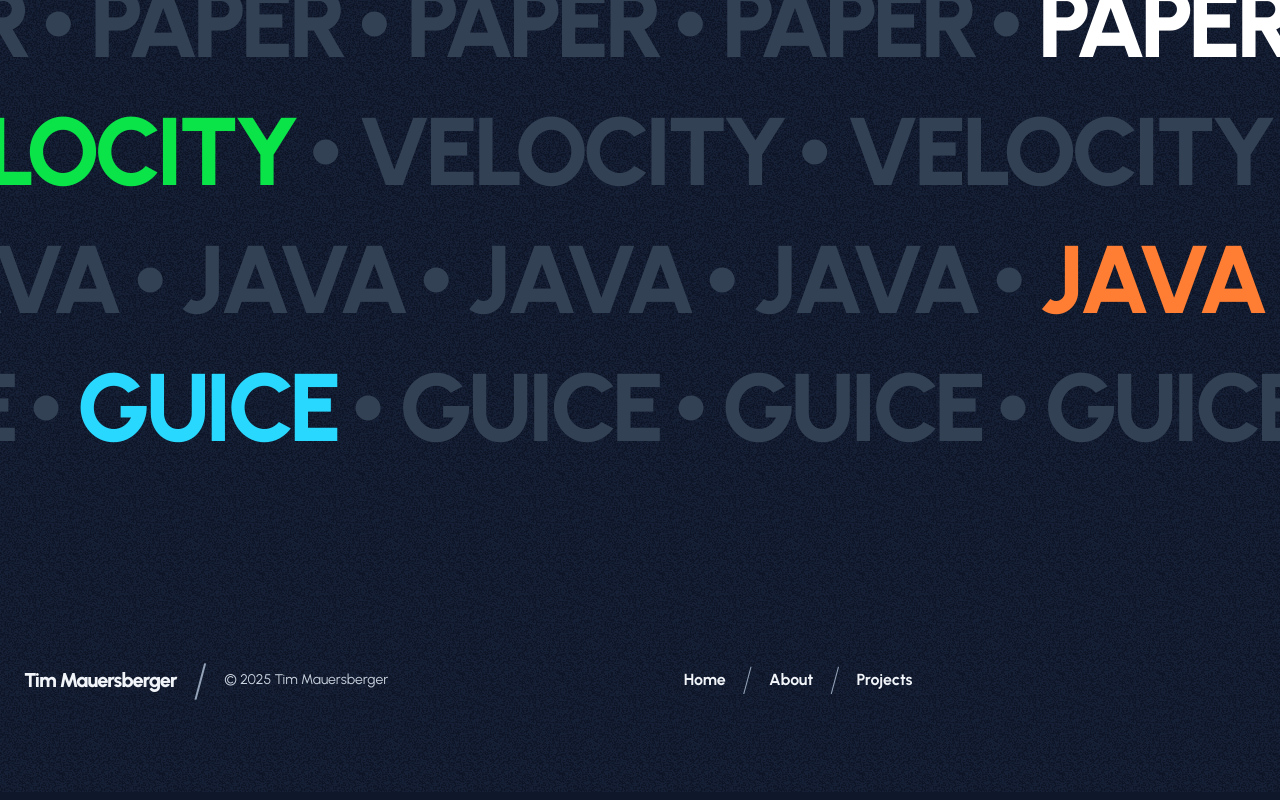
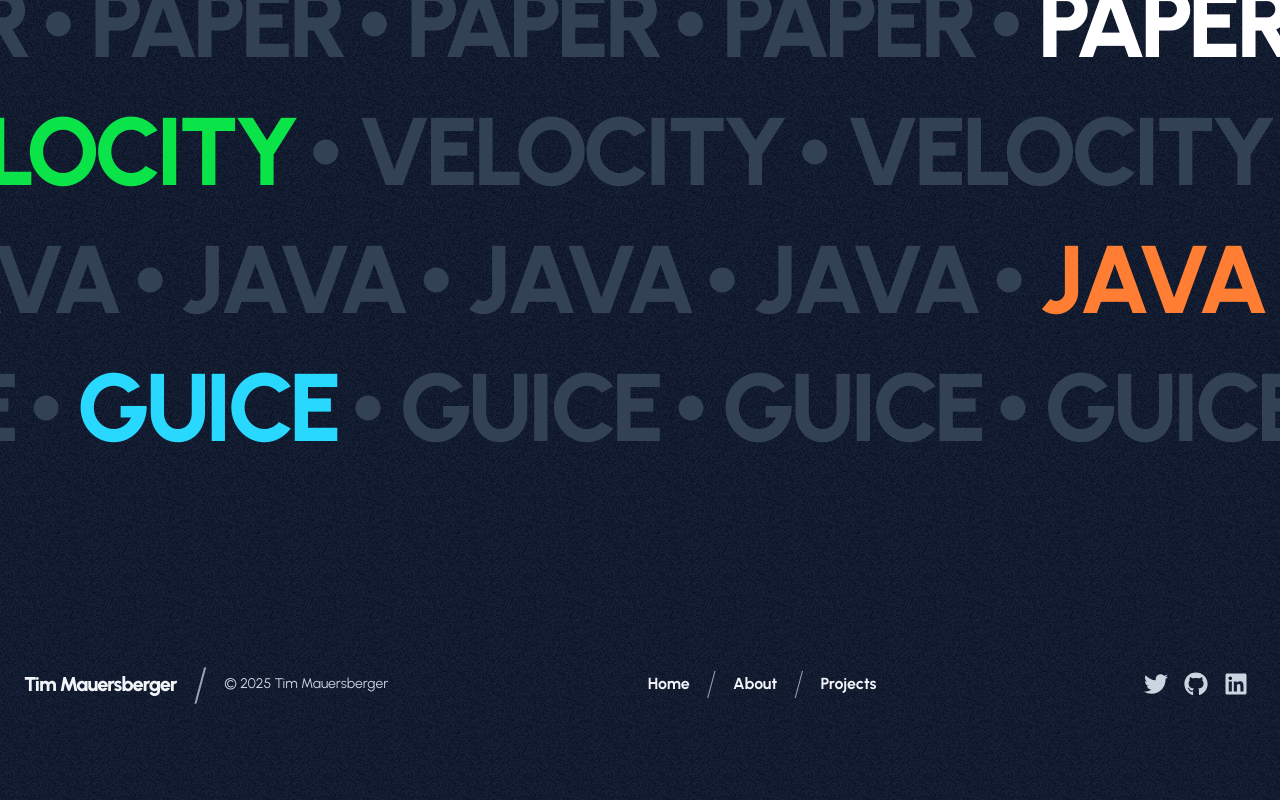
Before and after one commit to devtmxx/portfolio-website, a Next.js app: page /about in a window 1280 px wide. Shown: the part 1304-2104 px from the top of the page. Built offline with nearby package versions, Linux system fonts and the light colour scheme.

Commit message:
Fixed socials

```diff
--- a/components/canvas/model.jsx
+++ b/components/canvas/model.jsx
@@ -15,9 +15,9 @@
 
   const handleClick = () => {
     gsap.to(meshRef.current.rotation, {
-      y: `+=${gsap.utils.random(1, 2)}`,
+      y: `+=2`,
       duration: 1.3,
-      ease: "power1.out",
+      ease: "elastic.out(1,0.3)",
     });
   };
 
--- a/components/footer.tsx
+++ b/components/footer.tsx
@@ -55,9 +55,30 @@
         </nav>
 
         <div className="socials inline-flex justify-center sm:justify-end">
-          {github && <SocialItem data={github} />}
-          {twitter && <SocialItem data={twitter} />}
-          {linkedin && <SocialItem data={linkedin} />}
+          {github && (
+            <SocialItem
+              label={github.label}
+              href={github.href}
+              name={github.name}
+              icon={github.icon}
+            />
+          )}
+          {twitter && (
+            <SocialItem
+              label={twitter.label}
+              href={twitter.href}
+              name={twitter.name}
+              icon={twitter.icon}
+            />
+          )}
+          {linkedin && (
+            <SocialItem
+              label={linkedin.label}
+              href={linkedin.href}
+              name={linkedin.name}
+              icon={linkedin.icon}
+            />
+          )}
         </div>
       </div>
     </Bounded>
--- a/components/social-item.tsx
+++ b/components/social-item.tsx
@@ -1,18 +1,23 @@
-import { Social } from "@/constants";
 import Link from "next/link";
 import React from "react";
+import { IconType } from "react-icons";
 
 type SocialItemProps = {
-  data: Social;
+  label: string;
+  href: string;
+  name: string;
+  icon: IconType;
 };
 
-const SocialItem = ({ data }: SocialItemProps) => {
+const SocialItem = ({ label, href, name, icon: Icon }: SocialItemProps) => {
   return (
     <Link
-      href={data.href}
+      href={href}
       className="p-2 text-2xl text-slate-300 transition-all duration-150 hover:scale-125 hover:text-yellow-400"
-      aria-label={`${data.name} on ${data.label}`}
-    ></Link>
+      aria-label={`${name} on ${label}`}
+    >
+      <Icon />
+    </Link>
   );
 };
 
```
Also changed, not shown: constants/index.ts (+7 -0 lines).
